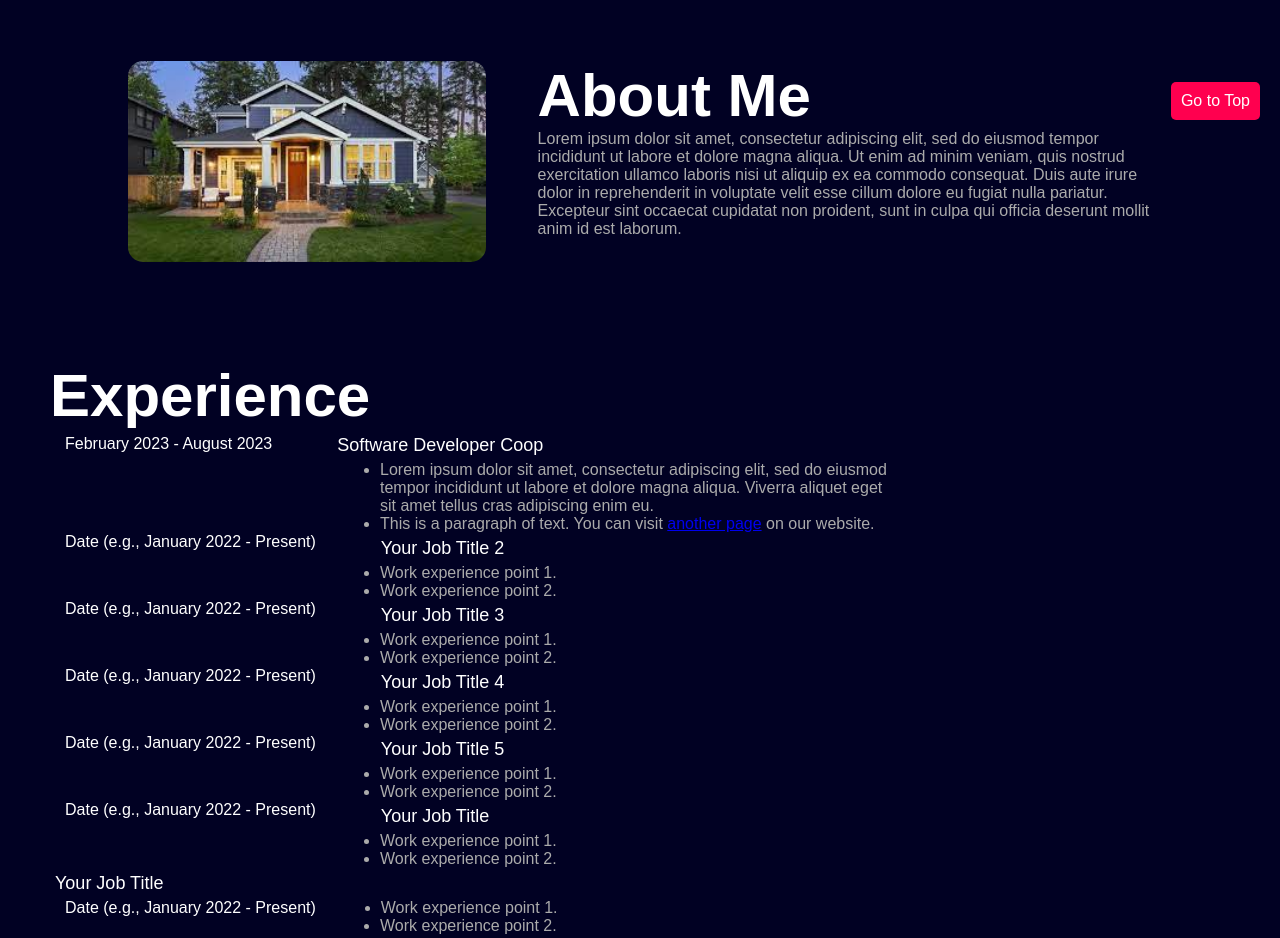
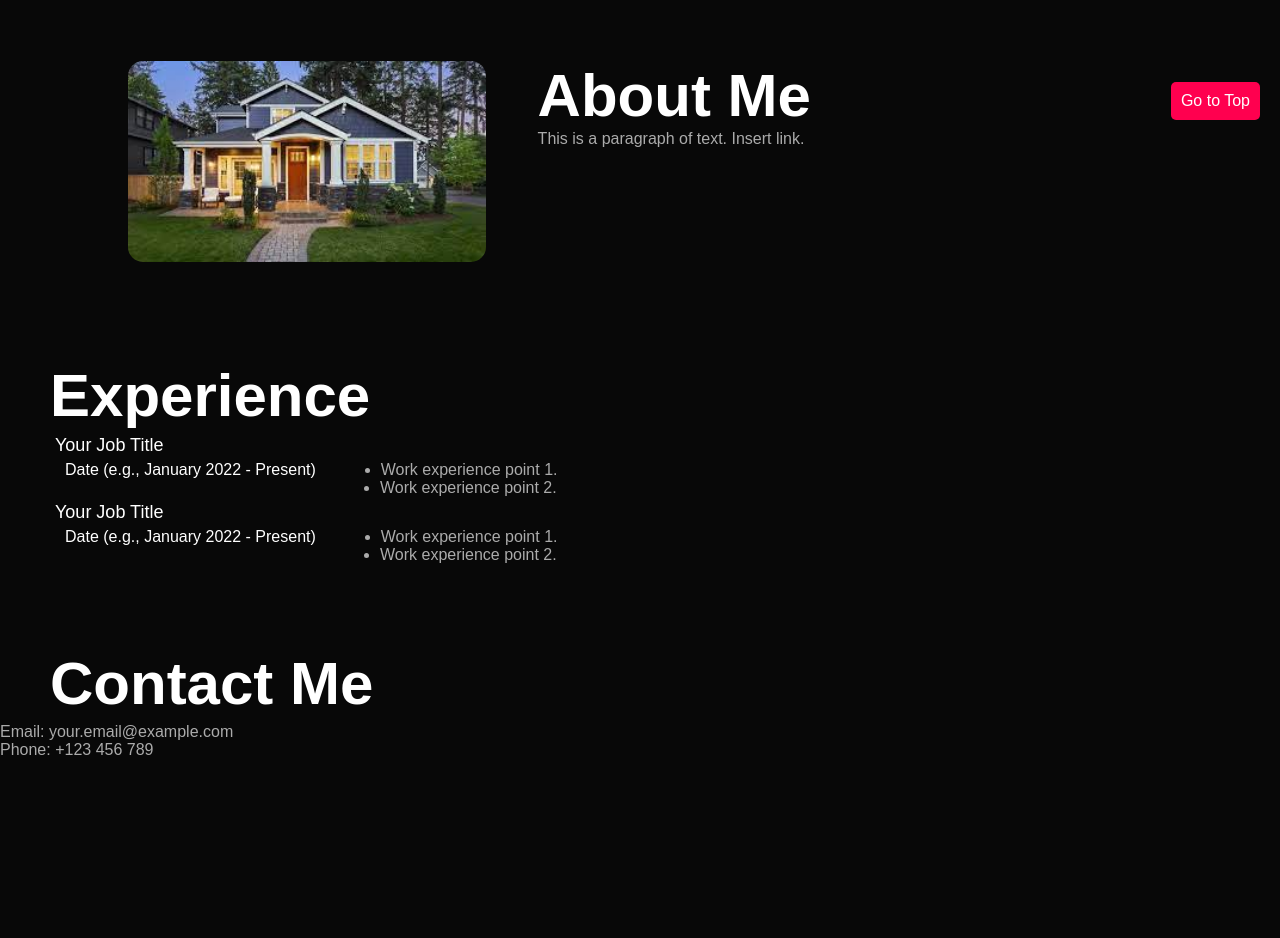
Before and after one commit to victorialiprojects/portfolio, a plain HTML site: page index.html in a window 1280 px wide. Shown: the part 660-1598 px from the top of the page. After the commit the page ends 1499 px from the top, so only its background shows below. Drawn offline with Linux system fonts and the light colour scheme.

Commit message:
fix formatting

```diff
--- a/index.html
+++ b/index.html
@@ -37,11 +37,7 @@
                 <div class="about-col-2">
                     <h1 class="sub-title">About Me</h1>
                     <p>
-                      Lorem ipsum dolor sit amet, consectetur adipiscing elit, sed do eiusmod tempor incididunt ut labore
-                      et dolore magna aliqua. Ut enim ad minim veniam, quis nostrud exercitation ullamco laboris nisi ut
-                      aliquip ex ea commodo consequat. Duis aute irure dolor in reprehenderit in voluptate velit esse cillum
-                      dolore eu fugiat nulla pariatur. Excepteur sint occaecat cupidatat non proident, sunt in culpa qui officia
-                      deserunt mollit anim id est laborum.
+                        This is a paragraph of text. Insert link.
                     </p>
 
                 </div>
@@ -56,49 +52,8 @@
 
 <div id="job-container">
     <h1 class="title-experience">Experience</h1>
-    <div class="job-date">February 2023 - August 2023</div>
-    <div class="job-header">Software Developer Coop</div>
-    <ul class="job-experience">
-      <li>Lorem ipsum dolor sit amet, consectetur adipiscing elit, sed do eiusmod tempor incididunt ut labore et dolore magna aliqua.
-        Viverra aliquet eget sit amet tellus cras adipiscing enim eu.</li>
-      <li>This is a paragraph of text. You can visit <a href="another-page.html">another page</a> on our website.</li>
-      <!-- Add more points as needed -->
-    </ul>
-
+    <div class="job-header">Your Job Title</div>
     <div class="job-date">Date (e.g., January 2022 - Present)</div>
-    <div class="job-header">Your Job Title 2</div>
-    <ul class="job-experience">
-      <li>Work experience point 1.</li>
-      <li>Work experience point 2.</li>
-      <!-- Add more points as needed -->
-    </ul>
-
-    <div class="job-date">Date (e.g., January 2022 - Present)</div>
-    <div class="job-header">Your Job Title 3</div>
-    <ul class="job-experience">
-      <li>Work experience point 1.</li>
-      <li>Work experience point 2.</li>
-      <!-- Add more points as needed -->
-    </ul>
-
-    <div class="job-date">Date (e.g., January 2022 - Present)</div>
-    <div class="job-header">Your Job Title 4</div>
-    <ul class="job-experience">
-      <li>Work experience point 1.</li>
-      <li>Work experience point 2.</li>
-      <!-- Add more points as needed -->
-    </ul>
-
-    <div class="job-date">Date (e.g., January 2022 - Present)</div>
-    <div class="job-header">Your Job Title 5</div>
-    <ul class="job-experience">
-      <li>Work experience point 1.</li>
-      <li>Work experience point 2.</li>
-      <!-- Add more points as needed -->
-    </ul>
-
-    <div class="job-date">Date (e.g., January 2022 - Present)</div>
-    <div class="job-header">Your Job Title</div>
     <ul class="job-experience">
       <li>Work experience point 1.</li>
       <li>Work experience point 2.</li>
--- a/style.css
+++ b/style.css
@@ -4,9 +4,9 @@
   font-family: "Poppins", sans-serif;
   box-sizing: border-box;
 }
-body {
-  background: #010123;
-  color: #fff;
+body{
+    background: #080808;
+    color: #fff;
 }
 #header {
   width: 100%;
```
